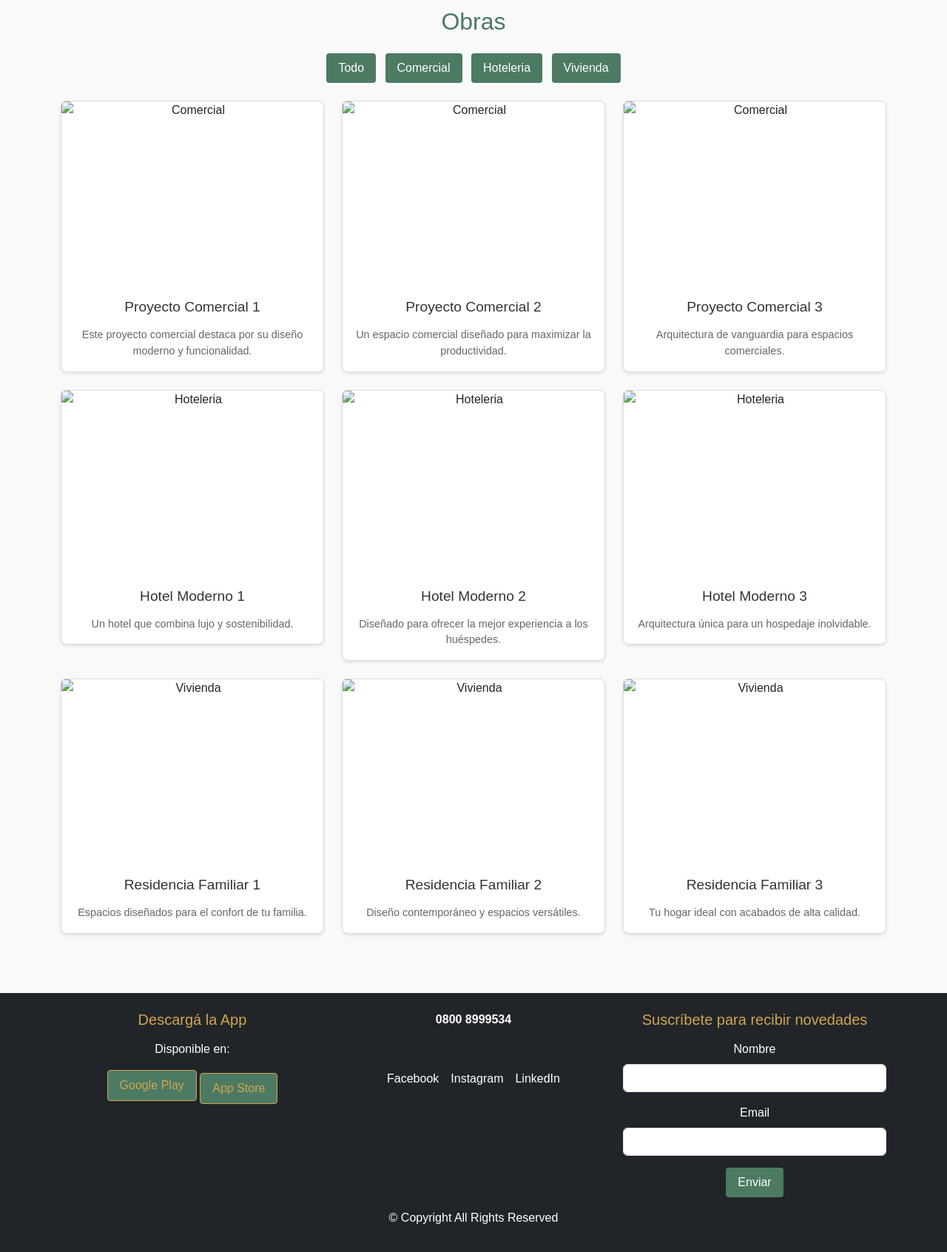
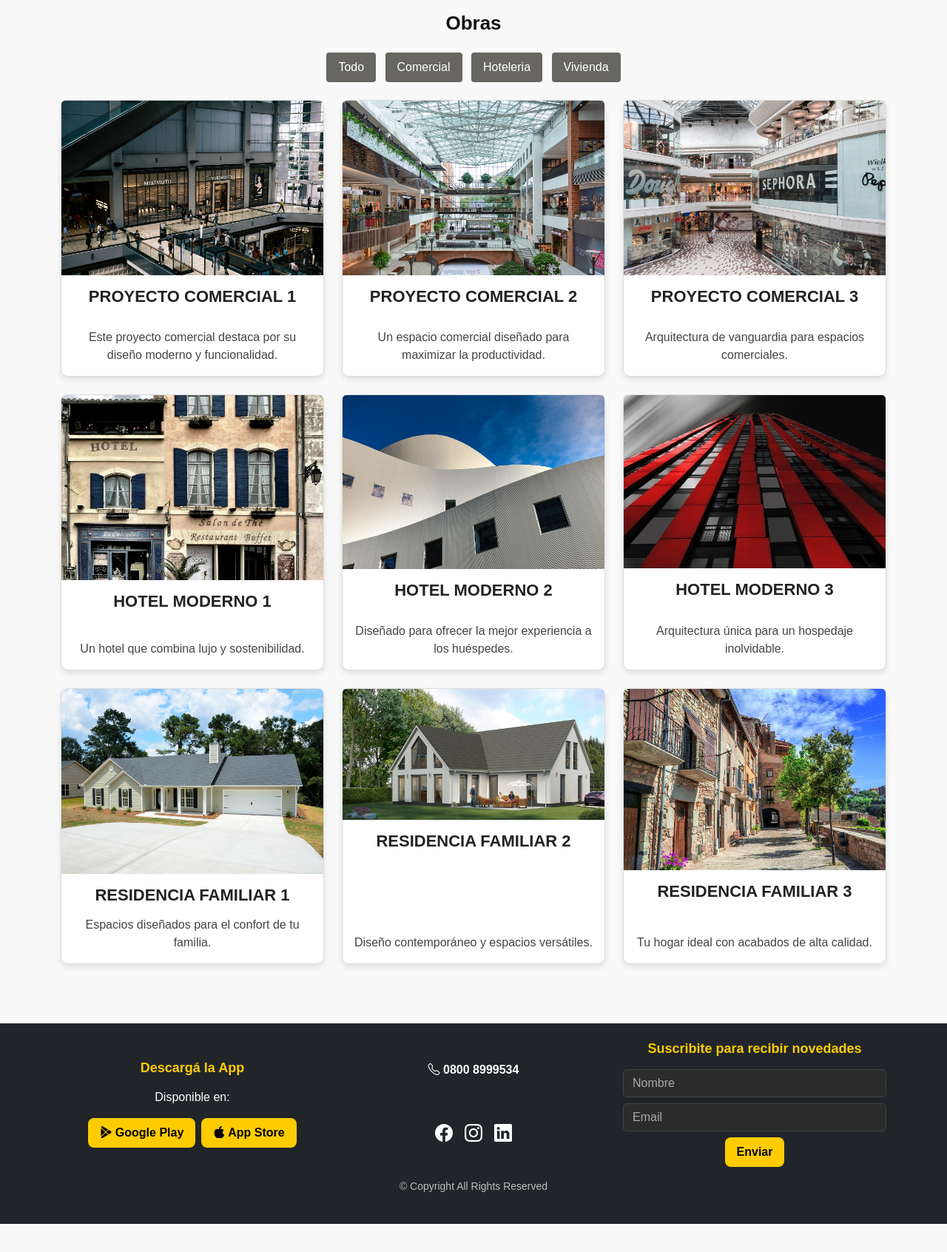
Before and after one commit to belu-uli/PreEntrega2Pereira, a plain HTML site: page pages/obras.html in a window 1280 px wide. Shown: the part 480-2172 px from the top of the page at 74% size. After the commit the page ends 2134 px from the top, so only its background shows below. Drawn offline with nearby package versions, Linux system fonts and the light colour scheme.

Commit message:
Ajustes finales: títulos negros, botones amarillos, alineación de íconos y mejoras de diseño

```diff
--- a/css/style.css
+++ b/css/style.css
@@ -80,7 +80,7 @@ h3 {
 }
 
 .btn {
-    background-color: #4c7a62;
+    background-color: #414039ca;
     color: white;
     padding: 0.5rem 1rem;
     border: none;
@@ -89,7 +89,7 @@ h3 {
 }
 
 .btn:hover {
-    background-color: #3a5c4b;
+    background-color: #a9a668;
 }
 
 footer {
@@ -199,3 +199,182 @@ footer .btn-outline-light:hover {
     color: #000;
     transform: scale(1.1);
 }
+
+footer {
+    background-color: #1c1c1c;
+    color: white;
+    padding: 40px 0;
+}
+
+
+.footer-title {
+    font-size: 18px;
+    font-weight: bold;
+    color: #ffcc00;
+}
+
+
+.footer-btn {
+    background-color: #ffcc00;
+    color: black;
+    border-radius: 8px;
+    padding: 8px 16px;
+    font-weight: bold;
+    transition: all 0.3s ease-in-out;
+}
+
+.footer-btn:hover {
+    background-color: #e6b800;
+    transform: scale(1.05);
+}
+
+
+.social-link {
+    font-size: 24px;
+    color: white;
+    transition: color 0.3s ease-in-out;
+}
+
+.social-link:hover {
+    color: #ffcc00;
+}
+
+
+.footer-input {
+    background-color: #2c2c2c;
+    border: 1px solid #444;
+    color: white;
+    border-radius: 5px;
+}
+
+.footer-input::placeholder {
+    color: #aaa;
+}
+
+
+.footer-phone {
+    font-size: 16px;
+    font-weight: bold;
+}
+
+.footer-copy {
+    font-size: 14px;
+    color: #bbb;
+}
+
+.card {
+    display: flex;
+    flex-direction: column;
+    justify-content: space-between;
+    height: 100%;
+    box-shadow: 0 4px 8px rgba(0, 0, 0, 0.1);
+    border-radius: 10px;
+}
+
+.card-body {
+    display: flex;
+    flex-direction: column;
+    justify-content: space-between;
+    height: 100%;
+}
+
+.card-body a.btn {
+    margin-top: auto;
+}
+
+.card-title {
+    font-size: 20px;
+    font-weight: bold;
+    color: #333;
+}
+
+.card-text ul {
+    padding: 0;
+    list-style-type: none;
+}
+
+.card-text ul li {
+    margin-bottom: 5px;
+}
+
+.btn-primary {
+    background-color: #ffcc00;
+    color: black;
+    font-weight: bold;
+    border-radius: 8px;
+    padding: 10px;
+    text-align: center;
+    transition: all 0.3s ease-in-out;
+}
+
+.btn-primary:hover {
+    background-color: #e6b800;
+    transform: scale(1.05);
+}
+
+body {
+    font-family: 'Poppins', sans-serif;
+}
+
+.card-title {
+    font-size: 22px;
+    font-weight: 700;
+    color: #222;
+    text-transform: uppercase;
+    margin-bottom: 15px;
+}
+
+.card-text {
+    font-size: 16px;
+    color: #444;
+    font-weight: 400;
+}
+
+h2 {
+    font-size: 26px;
+    font-weight: 700;
+    color: #111;
+    text-align: center;
+    margin-bottom: 20px;
+}
+
+.card-text ul {
+    padding: 0;
+    list-style-type: none;
+}
+
+.card-text ul li {
+    margin-bottom: 8px;
+    font-size: 15px;
+    color: #666;
+}
+
+.navbar-brand {
+    font-size: 28px;
+    font-weight: 700;
+    color: #ffcc00 !important;
+    letter-spacing: 2px;
+    text-transform: uppercase;
+    font-family: 'Poppins', sans-serif;
+}
+
+.navbar-brand:hover {
+    color: #e6b800 !important;
+    transform: scale(1.1);
+    transition: all 0.3s ease-in-out;
+}
+.contact-info {
+    display: flex;
+    align-items: center;
+    gap: 10px;
+    font-size: 18px;
+}
+
+.contact-info i {
+    font-size: 22px;
+    color: #444;
+}
+
+h2.text-primary {
+    color: black !important;
+}
--- a/pages/obras.html
+++ b/pages/obras.html
@@ -5,7 +5,11 @@
     <meta charset="UTF-8">
     <meta http-equiv="X-UA-Compatible" content="IE=edge">
     <meta name="viewport" content="width=device-width, initial-scale=1.0">
-    <title>Obras</title>
+    <title>Obras y Proyectos | BPQ Constructora</title>
+    <meta name="description" content="Conocé nuestros proyectos y obras terminadas. Calidad y seguridad en cada construcción.">
+    <meta name="keywords" content="obras, construcción, proyectos terminados, diseño arquitectónico, ingeniería civil">
+    <meta name="author" content="BPQ Constructora">
+    <link rel="stylesheet" href="https://cdn.jsdelivr.net/npm/bootstrap-icons/font/bootstrap-icons.css">
     <link rel="stylesheet" href="https://cdn.jsdelivr.net/npm/bootstrap@5.3.0/dist/css/bootstrap.min.css">
     <link rel="stylesheet" href="../css/style.css">
 </head>
@@ -47,7 +51,7 @@
             <div class="row g-4">
                 <div class="col-md-4">
                     <div class="card">
-                        <img src="#" class="card-img-top" alt="Comercial">
+                        <img src="../img/img.obras/imagen/comercio1.jpg" class="card-img-top" alt="Comercial">
                         <div class="card-body">
                             <h5 class="card-title">Proyecto Comercial 1</h5>
                             <p class="card-text">Este proyecto comercial destaca por su diseño moderno y funcionalidad.</p>
@@ -56,7 +60,7 @@
                 </div>
                 <div class="col-md-4">
                     <div class="card">
-                        <img src="#" class="card-img-top" alt="Comercial">
+                        <img src="../img/img.obras/imagen/comercio2.jpg" class="card-img-top" alt="Comercial">
                         <div class="card-body">
                             <h5 class="card-title">Proyecto Comercial 2</h5>
                             <p class="card-text">Un espacio comercial diseñado para maximizar la productividad.</p>
@@ -65,7 +69,7 @@
                 </div>
                 <div class="col-md-4">
                     <div class="card">
-                        <img src="#" class="card-img-top" alt="Comercial">
+                        <img src="../img/img.obras/imagen/comercio3.jpg" class="card-img-top" alt="Comercial">
                         <div class="card-body">
                             <h5 class="card-title">Proyecto Comercial 3</h5>
                             <p class="card-text">Arquitectura de vanguardia para espacios comerciales.</p>
@@ -74,7 +78,7 @@
                 </div>
                 <div class="col-md-4">
                     <div class="card">
-                        <img src="#" class="card-img-top" alt="Hoteleria">
+                        <img src="../img/img.obras/imagen/hotel1.jpg" class="card-img-top" alt="Hoteleria">
                         <div class="card-body">
                             <h5 class="card-title">Hotel Moderno 1</h5>
                             <p class="card-text">Un hotel que combina lujo y sostenibilidad.</p>
@@ -83,7 +87,7 @@
                 </div>
                 <div class="col-md-4">
                     <div class="card">
-                        <img src="#" class="card-img-top" alt="Hoteleria">
+                        <img src="../img/img.obras/imagen/hotel2.jpg" class="card-img-top" alt="Hoteleria">
                         <div class="card-body">
                             <h5 class="card-title">Hotel Moderno 2</h5>
                             <p class="card-text">Diseñado para ofrecer la mejor experiencia a los huéspedes.</p>
@@ -92,7 +96,7 @@
                 </div>
                 <div class="col-md-4">
                     <div class="card">
-                        <img src="#" class="card-img-top" alt="Hoteleria">
+                        <img src="../img/img.obras/imagen/hotel3.jpg" class="card-img-top" alt="Hoteleria">
                         <div class="card-body">
                             <h5 class="card-title">Hotel Moderno 3</h5>
                             <p class="card-text">Arquitectura única para un hospedaje inolvidable.</p>
@@ -101,7 +105,7 @@
                 </div>
                 <div class="col-md-4">
                     <div class="card">
-                        <img src="#" class="card-img-top" alt="Vivienda">
+                        <img src="../img/img.obras/imagen/viviendafamiliar1.jpg" class="card-img-top" alt="Vivienda">
                         <div class="card-body">
                             <h5 class="card-title">Residencia Familiar 1</h5>
                             <p class="card-text">Espacios diseñados para el confort de tu familia.</p>
@@ -110,7 +114,7 @@
                 </div>
                 <div class="col-md-4">
                     <div class="card">
-                        <img src="#" class="card-img-top" alt="Vivienda">
+                        <img src="../img/img.obras/imagen/viviendafamilair2.jpg" class="card-img-top" alt="Vivienda">
                         <div class="card-body">
                             <h5 class="card-title">Residencia Familiar 2</h5>
                             <p class="card-text">Diseño contemporáneo y espacios versátiles.</p>
@@ -119,7 +123,7 @@
                 </div>
                 <div class="col-md-4">
                     <div class="card">
-                        <img src="#" class="card-img-top" alt="Vivienda">
+                        <img src="../img/img.obras/imagen/viviendafamiliar3.jpg" class="card-img-top" alt="Vivienda">
                         <div class="card-body">
                             <h5 class="card-title">Residencia Familiar 3</h5>
                             <p class="card-text">Tu hogar ideal con acabados de alta calidad.</p>
@@ -131,39 +135,45 @@
     </main>
     <footer class="bg-dark text-white py-4">
         <div class="container">
-            <div class="row">
-                <div class="col-md-4 text-center mb-3">
-                    <h5>Descargá la App</h5>
+            <div class="row align-items-center">
+                <div class="col-md-4 text-center">
+                    <h5 class="footer-title">Descargá la App</h5>
                     <p>Disponible en:</p>
-                    <a href="https://play.google.com/store/games?pli=1" class="btn btn-outline-light mb-2">Google Play</a>
-                    <a href="https://www.apple.com/app-store/" class="btn btn-outline-light">App Store</a>
-                </div>
-                <div class="col-md-4 text-center mb-3">
-                    <p><strong><i class="bi bi-telephone"></i> 0800 8999534</strong></p>
-                    <p class="text-muted">De L a V 9 a 21 / S y D 10 a 18</p>
-                    <div class="d-flex justify-content-center gap-3">
-                        <a href="https://es-la.facebook.com/" class="text-white">Facebook</a>
-                        <a href="https://www.instagram.com/" class="text-white">Instagram</a>
-                        <a href="https://www.linkedin.com/" class="text-white">LinkedIn</a>
+                    <div class="d-flex justify-content-center gap-2">
+                        <a href="https://play.google.com/store/games?pli=1" class="btn footer-btn">
+                            <i class="bi bi-google-play"></i> Google Play
+                        </a>
+                        <a href="https://www.apple.com/app-store/" class="btn footer-btn">
+                            <i class="bi bi-apple"></i> App Store
+                        </a>
                     </div>
                 </div>
+<div class="col-md-4 text-center">
+    <p class="footer-phone"><strong><i class="bi bi-telephone"></i> 0800 8999534</strong></p>
+    <p class="text-muted">De L a V 9 a 21 / S y D 10 a 18</p>
+    <div class="d-flex justify-content-center gap-3">
+        <a href="https://es-la.facebook.com/" class="social-link"><i class="bi bi-facebook"></i></a>
+        <a href="https://www.instagram.com/" class="social-link"><i class="bi bi-instagram"></i></a>
+        <a href="https://www.linkedin.com/" class="social-link"><i class="bi bi-linkedin"></i></a>
+    </div>
+</div>
+
                 <div class="col-md-4 text-center">
-                    <h5>Suscríbete para recibir novedades</h5>
+                    <h5 class="footer-title">Suscribite para recibir novedades</h5>
                     <form>
-                        <div class="mb-3">
-                            <label for="nombre" class="form-label">Nombre</label>
-                            <input type="text" class="form-control" id="nombre">
+                        <div class="mb-2">
+                            <input type="text" class="form-control footer-input" placeholder="Nombre">
                         </div>
-                        <div class="mb-3">
-                            <label for="email" class="form-label">Email</label>
-                            <input type="email" class="form-control" id="email">
+                        <div class="mb-2">
+                            <input type="email" class="form-control footer-input" placeholder="Email">
                         </div>
-                        <button type="submit" class="btn btn-primary">Enviar</button>
+                        <button type="submit" class="btn footer-btn">Enviar</button>
                     </form>
                 </div>
             </div>
+
             <div class="text-center mt-3">
-                <p>&copy; Copyright All Rights Reserved</p>
+                <p class="footer-copy">&copy; Copyright All Rights Reserved</p>
             </div>
         </div>
     </footer>
```
Also changed, not shown: index.html (+31 -23 lines), pages/contacto.html (+41 -32 lines), pages/nosotros.html (+34 -24 lines), pages/servicios.html (+34 -23 lines).
